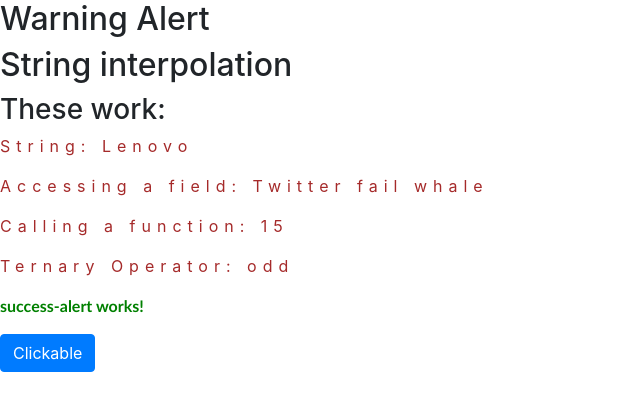
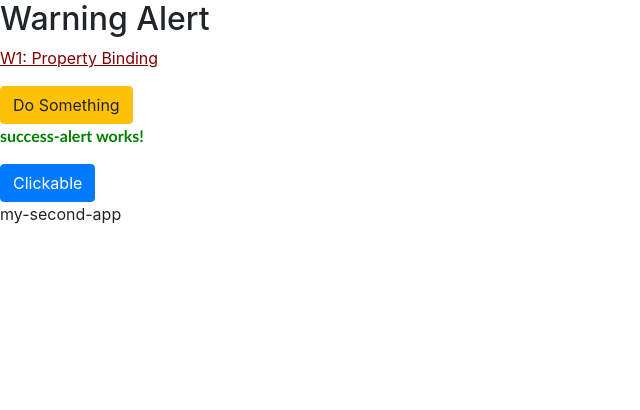
Before and after one commit to irfaanf/my-second-app, an Angular app: page / in a window 1280 px wide. Shown: the top 410 px of the page, without its empty margins (0-640 px from the left). Built offline with nearby package versions, Linux system fonts and the light colour scheme.

Commit message:
Property binding.

```diff
--- a/src/app/app.component.html
+++ b/src/app/app.component.html
@@ -1,3 +1,5 @@
 <app-warning-alert></app-warning-alert>
 
 <app-success-alert></app-success-alert>
+
+<p id="my-paragraph" [innerText]='title'></p>
--- a/src/app/warningAlert/warning-one/warning-one.component.html
+++ b/src/app/warningAlert/warning-one/warning-one.component.html
@@ -1 +1,3 @@
-<p>W1</p>
+<p>W1: Property Binding</p>
+
+<button class="btn btn-primary btn-warning" [disabled]="!allowSomething">Do Something</button>
--- a/src/app/warningAlert/warning-one/warning-one.component.ts
+++ b/src/app/warningAlert/warning-one/warning-one.component.ts
@@ -7,7 +7,14 @@ import { Component, OnInit } from '@angular/core';
 })
 export class WarningOneComponent implements OnInit {
 
-  constructor() { }
+  allowSomething: boolean;
+
+  constructor() {
+    // console.log(this.allowSomething);
+    setTimeout(() => {
+      this.allowSomething = true;
+    }, 1500)
+  }
 
   ngOnInit() {
   }
--- a/src/app/warningAlert/warningAlert.component.html
+++ b/src/app/warningAlert/warningAlert.component.html
@@ -1,2 +1,2 @@
 <h2>Warning Alert</h2>
-<app-warning-two></app-warning-two>
+<app-warning-one></app-warning-one>
```
